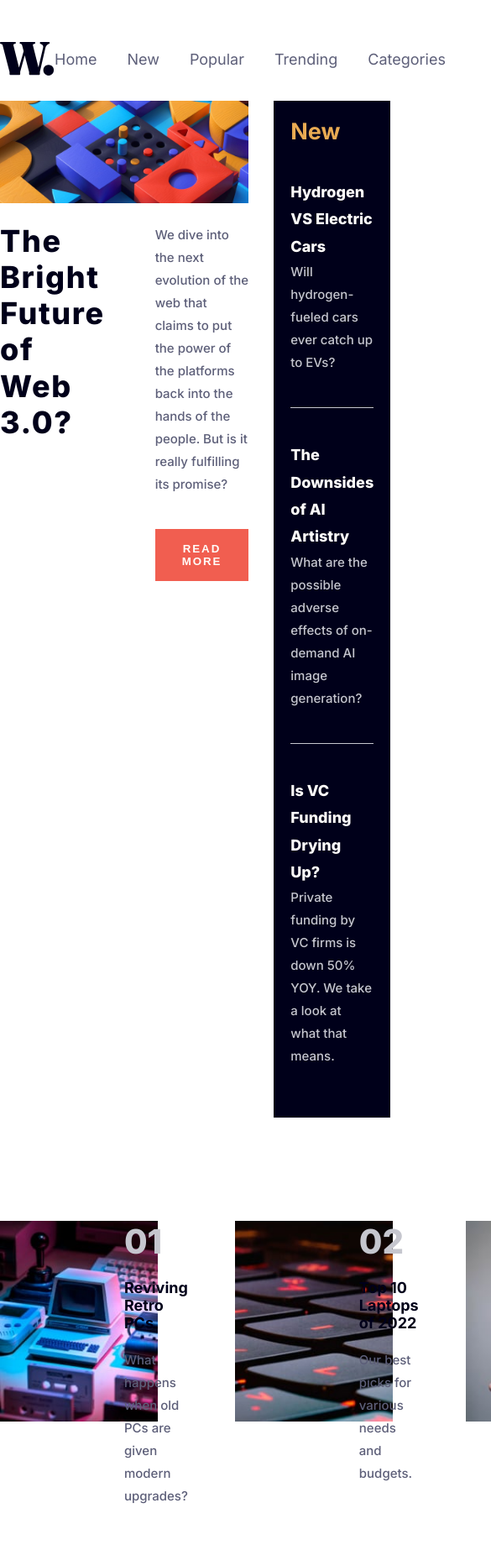
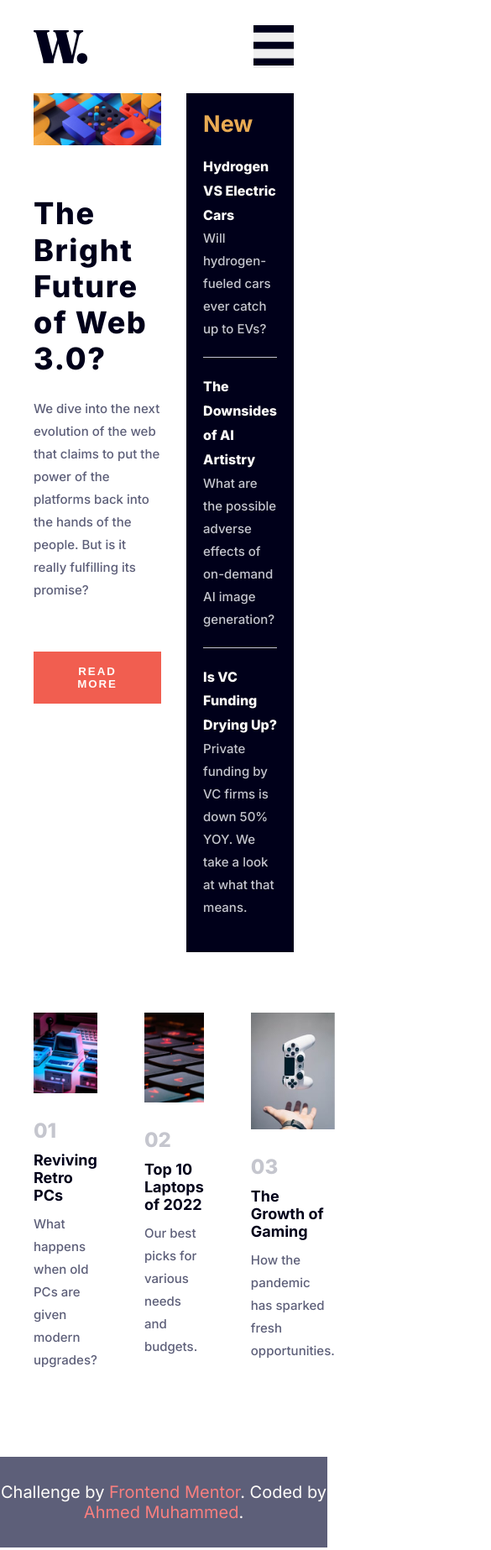
Before and after one commit to ahmed-muhammed-ahmed/News-homepage, a plain HTML site: page index.html in a window 390 px wide. Shown: the top 1846 px of the page at 84% size, 585 px wide, since content can reach past the window. Drawn offline with Linux system fonts and the light colour scheme.

Commit message:
Add media queries to enhance responsiveness on news homepage
In this commit, I implemented media queries to improve the responsiveness

```diff
--- a/index.html
+++ b/index.html
@@ -16,12 +16,14 @@
       rel="stylesheet"
     />
     <link rel="stylesheet" href="./style.css" />
+    <link rel="stylesheet" href="./queries.css" />
     <title>Frontend Mentor | News homepage</title>
   </head>
   <body>
     <div class="container">
       <nav class="navigation">
         <img src="./assets/images/logo.svg" alt="logo" class="logo" />
+        <div class="main-nav">
           <ul class="nav-list">
             <li class="nav-item">
               <a href="#" class="nav-link">Home</a>
@@ -42,7 +44,21 @@
               <a href="#" class="nav-link">Categories</a>
             </li>
           </ul>
+        </div>
+        <button class="btn-mobile-nav">
+          <img
+            src="./assets/images/icon-menu.svg"
+            alt="menu-open"
+            class="menu-open"
+          />
+          <img
+            src="./assets/images/icon-menu-close.svg"
+            alt="menu-close"
+            class="menu-close"
+          />
+        </button>
       </nav>
+
       <div class="grid-container">
         <div class="hero">
           <img src="./assets/images/image-web-3-desktop.jpg" alt="desktop" />
--- /dev/null
+++ b/queries.css
@@ -0,0 +1,119 @@
+/* Below 1300px */
+@media (max-width: 81.25em) {
+  .container {
+    padding: 3rem 4rem;
+  }
+
+  .grid-container {
+    margin-top: 3rem;
+  }
+
+  .text-content {
+    margin-left: 0;
+  }
+
+  .number {
+    font-size: 2.4rem;
+    margin-bottom: 1rem;
+  }
+
+  h4 {
+    margin-bottom: 1rem;
+  }
+}
+/* Below 1064px */
+@media (max-width: 68.75em) {
+  h1 {
+    margin-right: 0;
+    margin-bottom: 2.4rem;
+  }
+  .hero-text-box {
+    flex-direction: column;
+  }
+
+  .hero-text {
+    display: flex;
+    flex-direction: column;
+    gap: 2rem;
+    align-items: center;
+  }
+
+  .btn {
+    align-self: flex-start;
+    justify-self: flex-end;
+  }
+
+  .hero img {
+    margin-bottom: 5.6rem;
+  }
+
+  .pc-list {
+    grid-template-columns: 1fr;
+    align-items: center;
+    justify-content: center;
+    row-gap: 3rem;
+  }
+
+  .pc-list img,
+  .text-content {
+    height: 100%;
+    width: 100%;
+  }
+
+  h2 {
+    margin-bottom: 1rem;
+  }
+  aside .text {
+    margin: 2rem 0;
+  }
+
+  .lead {
+    font-size: 1.6rem;
+  }
+}
+/* Below 944px */
+@media (max-width: 59em) {
+  .btn-mobile-nav {
+    display: block;
+  }
+
+  .main-nav {
+    position: absolute;
+    top: 0;
+    right: 0;
+    width: 70%;
+    height: 100vh;
+    background-color: #fff;
+    display: flex;
+    flex-direction: column;
+    align-items: center;
+    justify-content: center;
+    transform: translateX(100%);
+    transition: all 0.5s ease-in;
+    opacity: 0;
+    visibility: hidden;
+    pointer-events: none;
+  }
+
+  .open-nav .main-nav {
+    opacity: 1;
+    pointer-events: auto;
+    visibility: visible;
+    transform: translateX(0);
+  }
+
+  .open-nav .menu-open {
+    display: none;
+  }
+
+  .open-nav .menu-close {
+    display: block;
+  }
+
+  .nav-list {
+    display: flex;
+    flex-direction: column;
+    gap: 4.8rem;
+    font-size: 2.8rem;
+  }
+}
--- a/style.css
+++ b/style.css
@@ -57,11 +57,28 @@ body {
   color: var(--soft-red);
 }
 
+.btn-mobile-nav {
+  background-color: none;
+  cursor: pointer;
+  border: none;
+  display: none;
+}
+
+.btn-mobile-nav img {
+  height: 4.8rem;
+  width: 4.8rem;
+}
+
+.menu-close {
+  display: none;
+}
+
 .grid-container {
   display: grid;
   grid-template-columns: 2fr 1fr;
   column-gap: 3rem;
   margin: 3rem 0;
+  margin-top: 5.6rem;
 }
 
 .hero img {
@@ -168,8 +185,8 @@ h2 {
 
 .number {
   display: inline-block;
+  font-size: 4rem;
   margin-bottom: 2rem;
-  font-size: 4rem;
   font-weight: 800;
   color: var(--gray-blue);
 }
```
Lines whose indentation alone changed are shown as unchanged.
